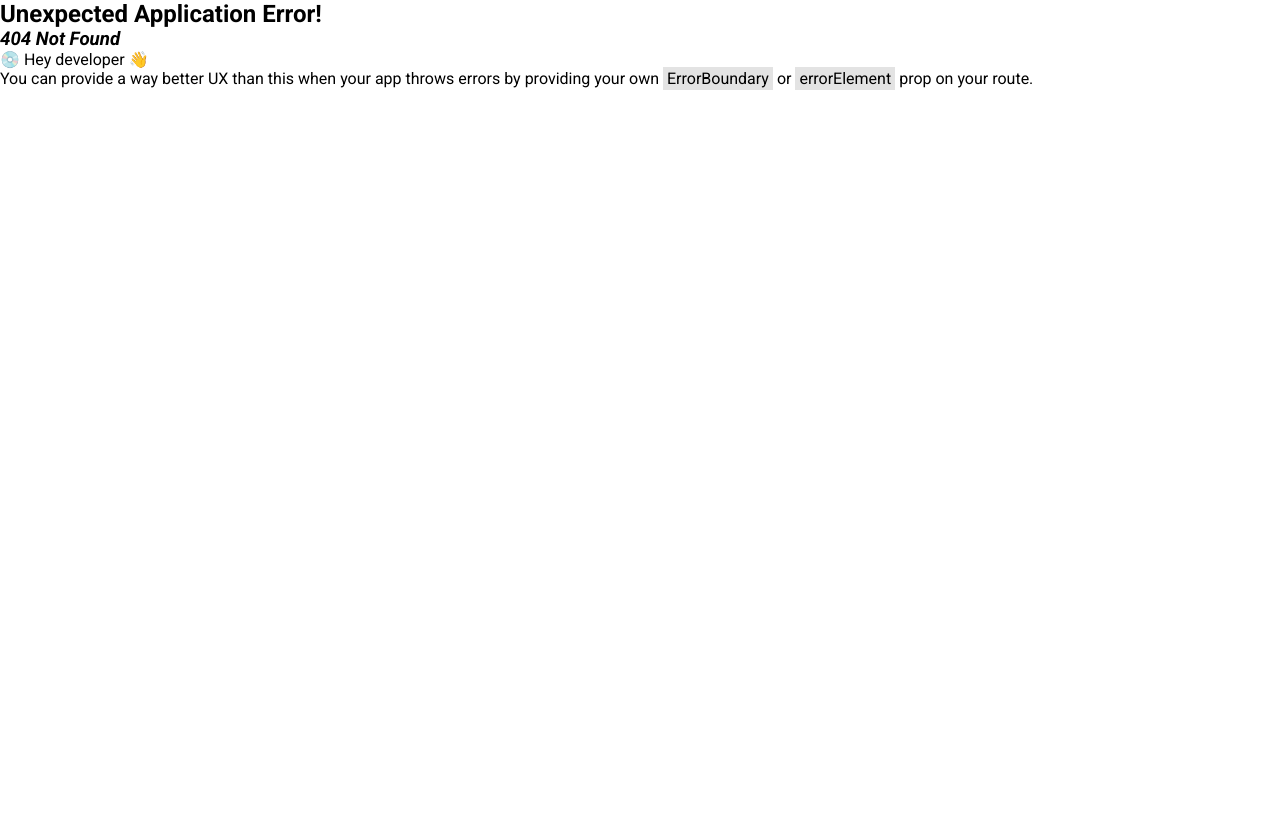
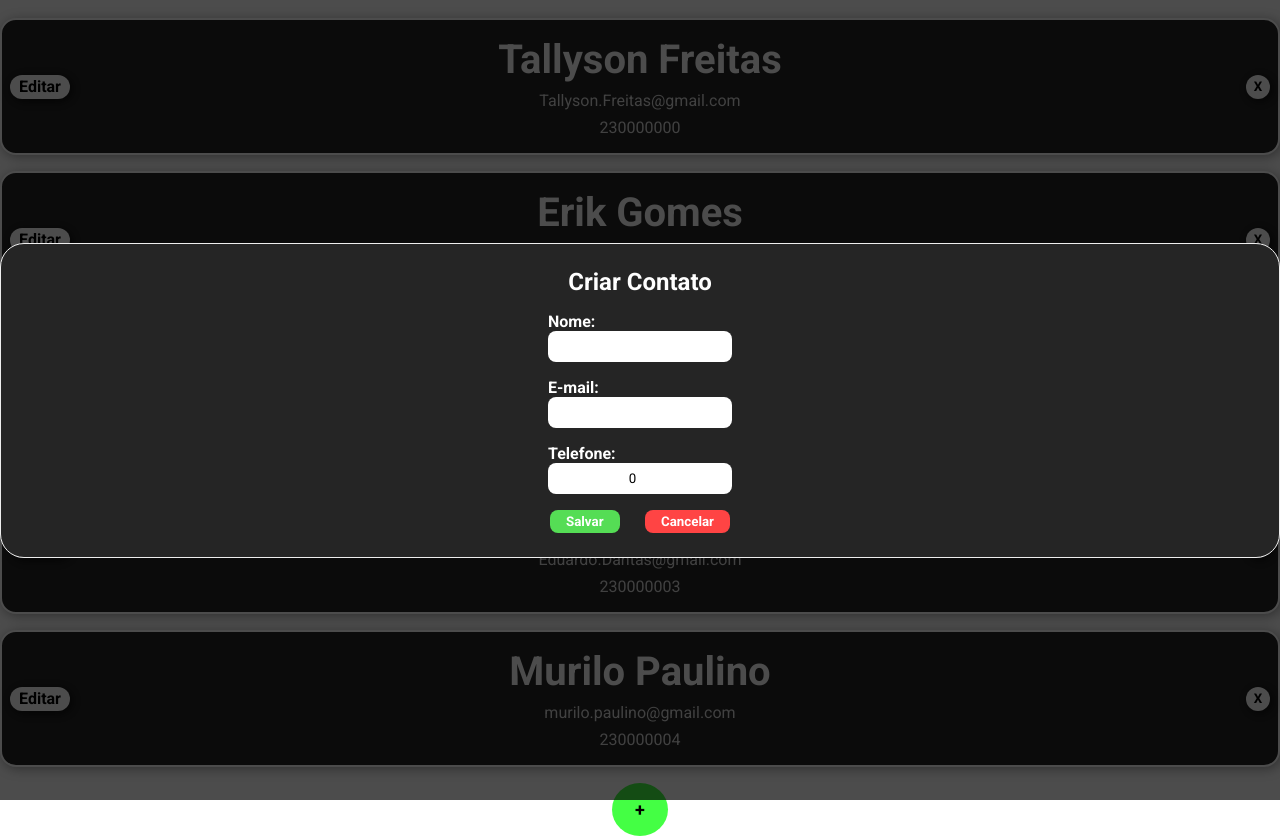
Before and after one commit to TallysonFreitas/Lista-de-contatos, a React (Create React App) app: page /novo-contato in a window 1280 px wide. Before the commit this address had no page. Before the commit the page ends 800 px from the top, so only its background shows below. Built offline with nearby package versions, Linux system fonts and the light colour scheme.

Commit message:
Continuar SalvaContato

```diff
--- a/src/containers/EditaTarefa/index.tsx
+++ b/src/containers/EditaContato/index.tsx
@@ -3,19 +3,22 @@ import ListaDeContatos from '../ListaDeContatos'
 import {
   Botao,
   ButtonContainer,
-  Container,
-  ContainerBlur,
   EditaCard,
   InputNewValue,
   PreviusValue
 } from './style'
+import { ContainerBlur, ContainerPrincipal } from '../../style'
 import { useState } from 'react'
 import { RootReducer } from '../../store'
 import { ContatoItemType } from '../../components/ContatoItem/style'
-import { salvar } from '../../store/reducers/contato'
+import { adicionar, salvar } from '../../store/reducers/contato'
 import { useNavigate } from 'react-router-dom'
 
-const EditaTarefa = () => {
+type TypeEditaContato = {
+  tipo: 'editar' | 'salvar'
+}
+
+const EditaContato = ({ tipo }: TypeEditaContato) => {
   const dispatch = useDispatch()
   const navigate = useNavigate()
 
@@ -28,9 +31,9 @@ const EditaTarefa = () => {
   const [telefone, setTelefone] = useState(editando.telefone)
 
   return (
-    <Container>
+    <ContainerPrincipal>
       <EditaCard>
-        <h2>Editar Contato</h2>
+        <h2>{tipo == 'salvar' ? 'Criar Contato' : 'Editar Contato'}</h2>
         <div>
           <PreviusValue>Nome:</PreviusValue>
           <InputNewValue
@@ -66,6 +69,7 @@ const EditaTarefa = () => {
           />
         </div>
         <ButtonContainer>
+          {tipo == 'salvar' ? (
             <Botao
               tipo="salvar"
               onClick={(e) => {
@@ -83,6 +87,25 @@ const EditaTarefa = () => {
             >
               Salvar
             </Botao>
+          ) : (
+            <Botao
+              tipo="salvar"
+              onClick={(e) => {
+                dispatch(
+                  adicionar({
+                    name: name,
+                    email: email,
+                    telefone: telefone,
+                    id: editando.id
+                  })
+                ),
+                  navigate('/'),
+                  e.preventDefault()
+              }}
+            >
+              Editar
+            </Botao>
+          )}
           <Botao
             onClick={() => {
               navigate('/')
@@ -95,8 +118,8 @@ const EditaTarefa = () => {
       </EditaCard>
       <ContainerBlur />
       <ListaDeContatos />
-    </Container>
+    </ContainerPrincipal>
   )
 }
 
-export default EditaTarefa
+export default EditaContato
--- a/src/containers/EditaTarefa/style.ts
+++ b/src/containers/EditaContato/style.ts
@@ -3,22 +3,6 @@ import styled from 'styled-components'
 export type TypeBotao = {
   tipo: 'salvar' | 'cancelar'
 }
-
-export const Container = styled.div`
-  display: flex;
-  align-items: center;
-  height: 100%;
-`
-
-export const ContainerBlur = styled.div`
-  width: 100vw;
-  height: 100vh;
-  position: absolute;
-  top: 0;
-  left: 0;
-  background-color: rgba(0, 0, 0, 0.7);
-  z-index: 1;
-`
 
 export const EditaCard = styled.div`
   max-width: 1320px;
--- a/src/containers/ListaDeContatos/index.tsx
+++ b/src/containers/ListaDeContatos/index.tsx
@@ -23,7 +23,7 @@ const ListaDeContatos = () => {
       ))}
       <SBotaoAdicionar
         onClick={() => {
-          navigate('/nova-tarefa')
+          navigate('/novo-contato')
         }}
       >
         +
--- a/src/store/reducers/contato.ts
+++ b/src/store/reducers/contato.ts
@@ -35,9 +35,15 @@ const initialState = {
     }
   ],
   editando: {
-    name: '?',
-    email: '?',
-    telefone: 12,
+    name: '',
+    email: '',
+    telefone: 0,
+    id: -1
+  },
+  criando: {
+    name: '',
+    email: '',
+    telefone: 0,
     id: -1
   }
 }
--- a/src/style/index.ts
+++ b/src/style/index.ts
@@ -16,4 +16,20 @@ export const SContainer = styled.div`
   height: 100vh;
 `
 
+export const ContainerBlur = styled.div`
+  width: 100vw;
+  height: 100vh;
+  position: absolute;
+  top: 0;
+  left: 0;
+  background-color: rgba(0, 0, 0, 0.7);
+  z-index: 1;
+`
+
+export const ContainerPrincipal = styled.div`
+  display: flex;
+  align-items: center;
+  height: 100%;
+`
+
 export default EstiloGlobal
```
Also changed, not shown: src/App.tsx (+4 -3 lines). Lines whose indentation alone changed are shown as unchanged.
